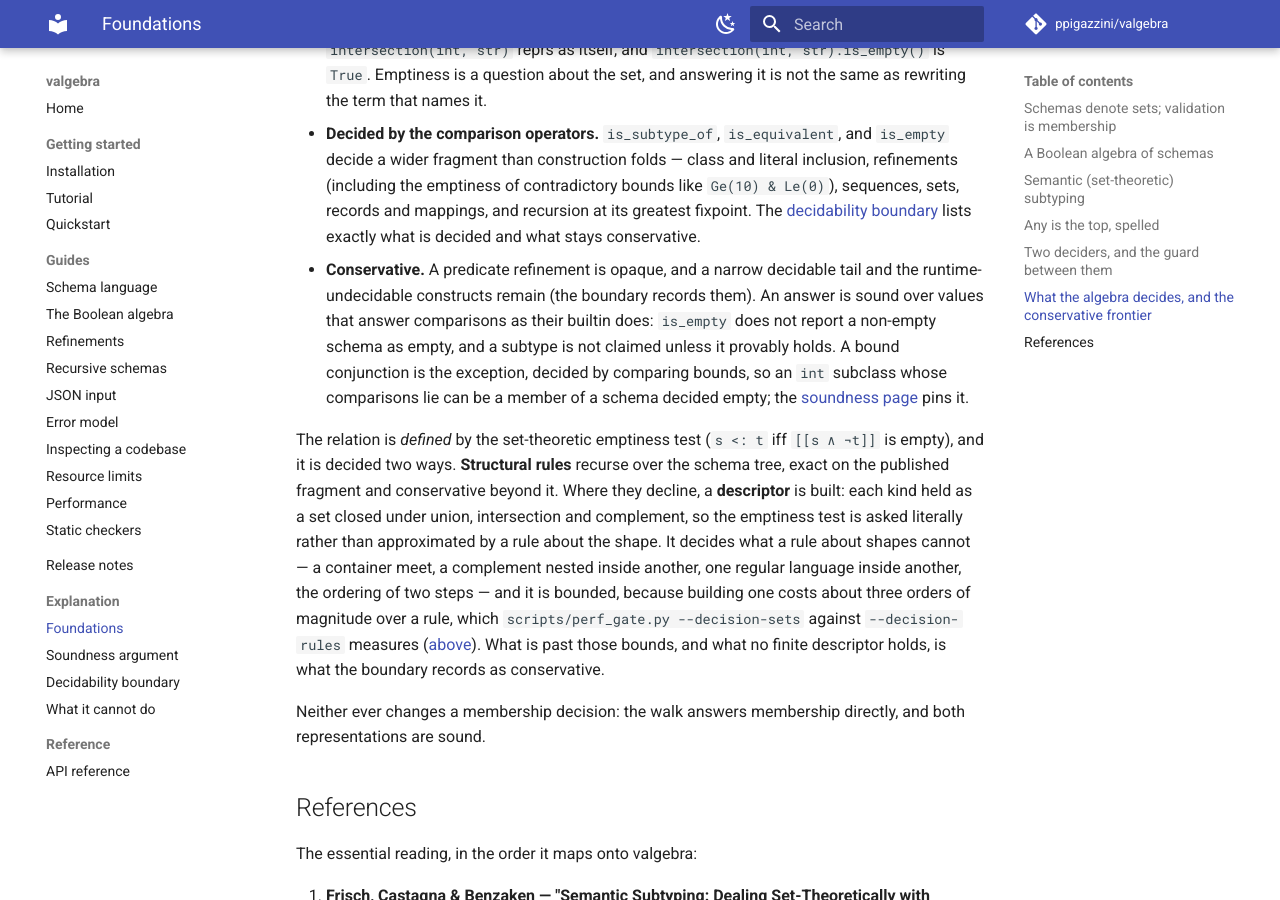
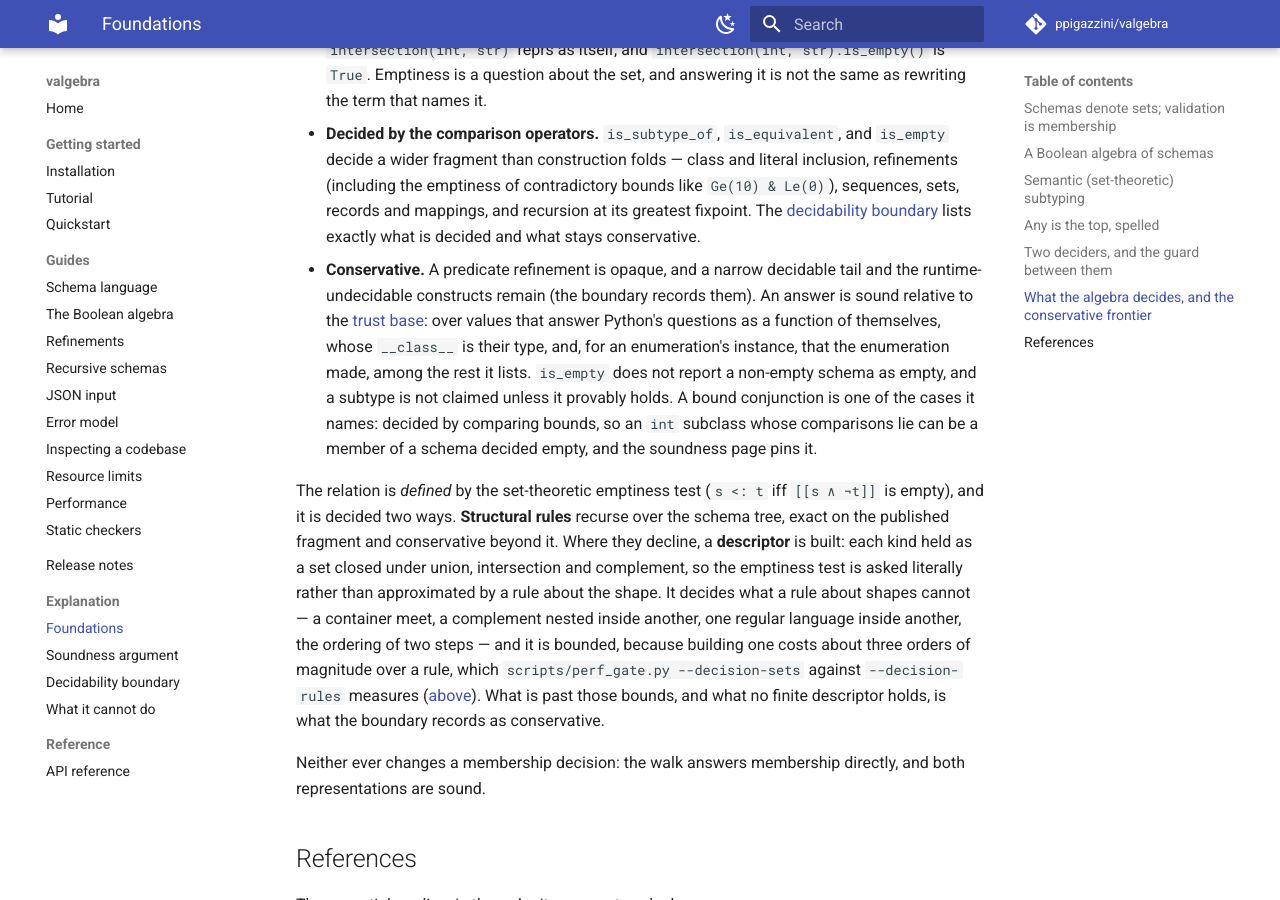
Before and after one commit to ppigazzini/valgebra, an MkDocs documentation site: the page built from docs/13-foundations.md, in a window 1280 px wide and 900 px high, scrolled down 3634 px. Built offline with MkDocs 1.6.1 and Material for MkDocs 9.7.7, drawn with Linux system fonts in a browser that asks for light colours; comment, search, counter and statistics services are not loaded.

Commit message:
docs: the decidability and foundations pages paraphrase the whole trust base
A relation's `True` is correct for every value inside the trust base, and
the two pages beside its link named one assumption of it. They name the
three a reader meets first -- a value answering as a function of itself,
a `__class__` that is the value's type, an enumeration's instance made by
the enumeration -- and send the rest to the soundness page, which names
the bound conjunction among its pinned cases.

```diff
--- a/docs/13-foundations.md
+++ b/docs/13-foundations.md
@@ -179,11 +179,15 @@
   what is decided and what stays conservative.
 - **Conservative.** A predicate refinement is opaque, and a narrow decidable tail
   and the runtime-undecidable constructs remain (the boundary records them). An
-  answer is sound over values that answer comparisons as their builtin does:
-  `is_empty` does not report a non-empty schema as empty, and a subtype is not
-  claimed unless it provably holds. A bound conjunction is the exception, decided
-  by comparing bounds, so an `int` subclass whose comparisons lie can be a member
-  of a schema decided empty; the [soundness page](14-soundness.md) pins it.
+  answer is sound relative to the [trust
+  base](14-soundness.md#what-this-argument-assumes): over values that answer
+  Python's questions as a function of themselves, whose `__class__` is their
+  type, and, for an enumeration's instance, that the enumeration made, among
+  the rest it lists. `is_empty` does not report a non-empty schema as empty,
+  and a subtype is not claimed unless it provably holds. A bound conjunction is
+  one of the cases it names: decided by comparing bounds, so an `int` subclass
+  whose comparisons lie can be a member of a schema decided empty, and the
+  soundness page pins it.
 
 The relation is *defined* by the set-theoretic emptiness test (`s <: t` iff
 `[[s ∧ ¬t]]` is empty), and it is decided two ways. **Structural rules** recurse
```
Also changed, not shown: docs/15-decidability.md (+6 -3 lines).
